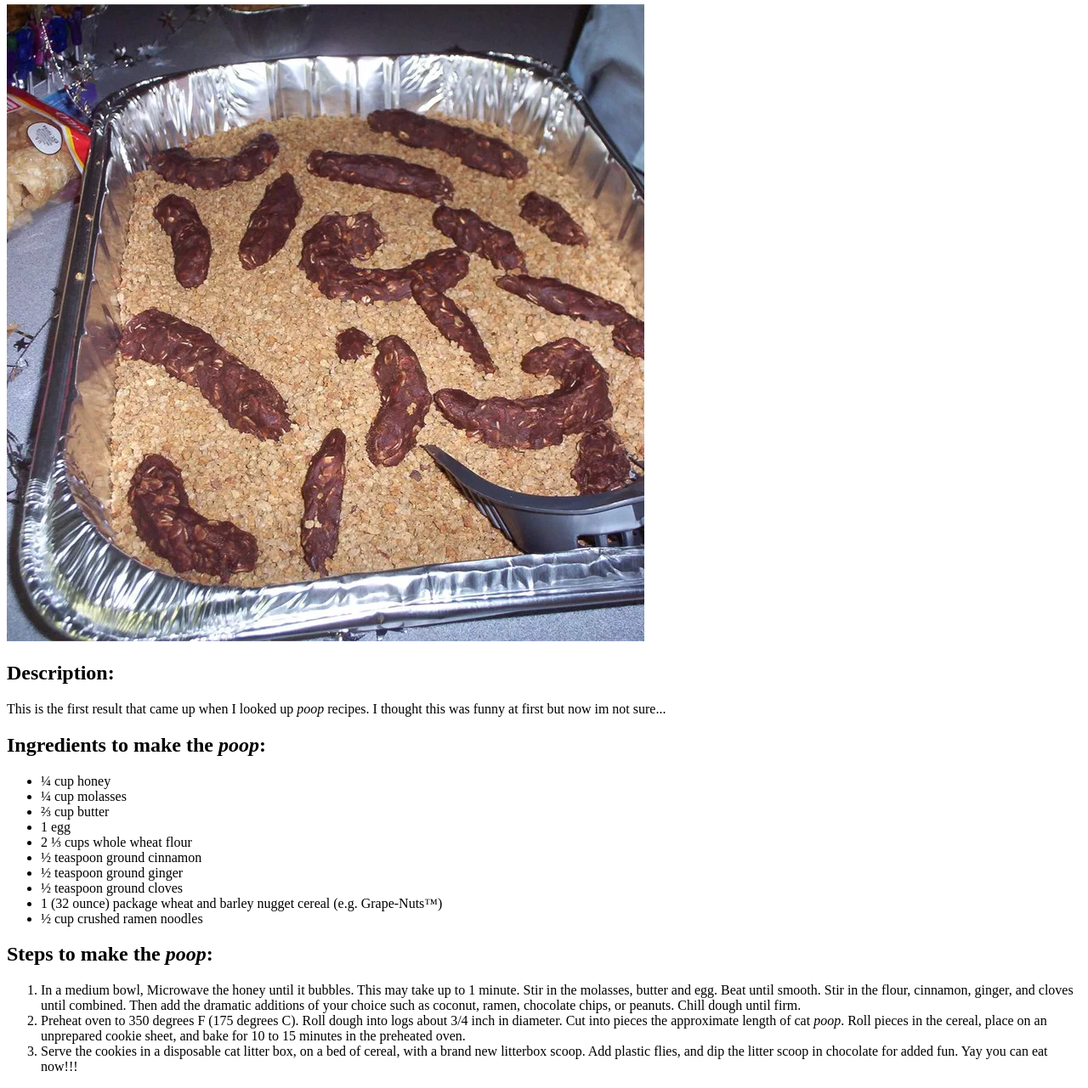
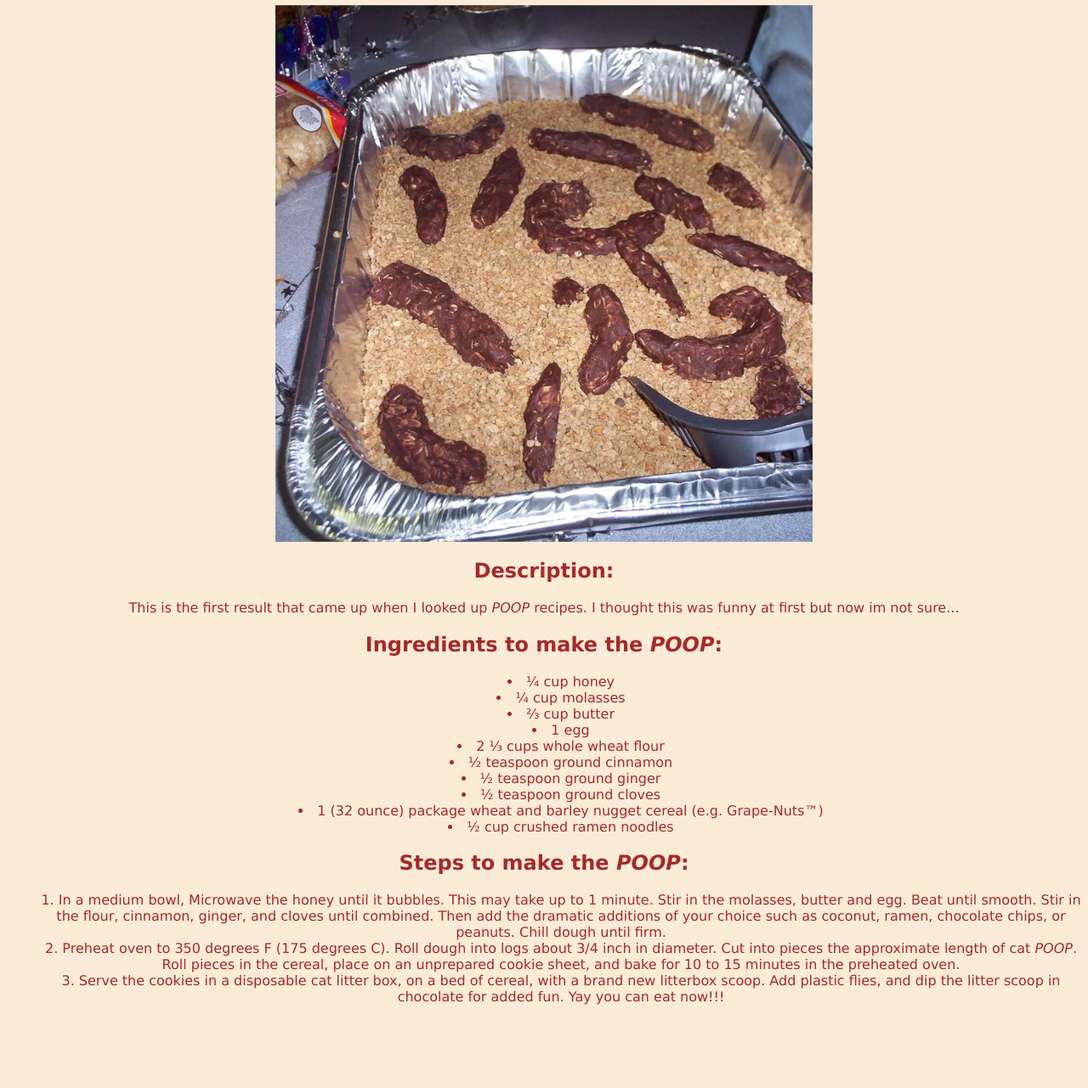
Before and after one commit to abdiruri/odin-recipes, a plain HTML site: page recipes/Cat_Poop_Cookies_II.html in a window 1280 px wide. Shown: the part 75-1356 px from the top of the page at 85% size. After the commit the page ends 1274 px from the top, so only its background shows below. Drawn offline with Linux system fonts and the light colour scheme.

Commit message:
Add some css to recipes website

```diff
--- a/recipes/Cat_Poop_Cookies_II.html
+++ b/recipes/Cat_Poop_Cookies_II.html
@@ -3,14 +3,14 @@
 <html lang="en">
 <head>
     <meta charset="UTF-8">
-
+    <link rel="stylesheet" href="../styles.css">
 </head>
 <body>
-    <h1>Cat <em>poop</em> Cookies II</h1>
+    <h1>Cat <em>POOP</em> Cookies II</h1>
     <img src="../images/Cat Poop Cookies II.webp">
     <h2>Description:</h2>
-    <p>This is the first result that came up when I looked up <em>poop</em> recipes. I thought this was funny at first but now im not sure...</p>
-    <h2>Ingredients to make the <em>poop</em>:</h2>
+    <p>This is the first result that came up when I looked up <em>POOP</em> recipes. I thought this was funny at first but now im not sure...</p>
+    <h2>Ingredients to make the <em>POOP</em>:</h2>
     <ul>
         <li>¼ cup honey</li>
         <li>¼ cup molasses</li>
@@ -23,10 +23,10 @@
         <li>1 (32 ounce) package wheat and barley nugget cereal (e.g. Grape-Nuts™)</li>
         <li>½ cup crushed ramen noodles</li>
     </ul>
-    <h2>Steps to make the <em>poop</em>:</h2>
+    <h2>Steps to make the <em>POOP</em>:</h2>
     <ol>
         <li>In a medium bowl, Microwave the honey until it bubbles. This may take up to 1 minute. Stir in the molasses, butter and egg. Beat until smooth. Stir in the flour, cinnamon, ginger, and cloves until combined. Then add the dramatic additions of your choice such as coconut, ramen, chocolate chips, or peanuts. Chill dough until firm.</li>
-        <li>Preheat oven to 350 degrees F (175 degrees C). Roll dough into logs about 3/4 inch in diameter. Cut into pieces the approximate length of cat <em>poop</em>. Roll pieces in the cereal, place on an unprepared cookie sheet, and bake for 10 to 15 minutes in the preheated oven.</li>
+        <li>Preheat oven to 350 degrees F (175 degrees C). Roll dough into logs about 3/4 inch in diameter. Cut into pieces the approximate length of cat <em>POOP</em>. Roll pieces in the cereal, place on an unprepared cookie sheet, and bake for 10 to 15 minutes in the preheated oven.</li>
         <li>Serve the cookies in a disposable cat litter box, on a bed of cereal, with a brand new litterbox scoop. Add plastic flies, and dip the litter scoop in chocolate for added fun. Yay you can eat now!!!</li>
     </ol>
 </body>
--- /dev/null
+++ b/styles.css
@@ -0,0 +1,18 @@
+body{
+    background-color: antiquewhite;
+}
+p,
+h1,
+h2,
+li{
+    font-family:'Lucida Sans', 'Lucida Sans Regular', 'Lucida Grande', 'Lucida Sans Unicode', Geneva, Verdana, sans-serif;
+    list-style-position:inside;
+    text-align: center;
+    color: brown;
+}
+img{
+    display: block;
+    margin-left: auto;
+    margin-right: auto;
+    width: 50%;
+}
```
Also changed, not shown: index.html (+7 -7 lines), recipes/Poop_In_A_Cup.html (+5 -5 lines), recipes/Reindeer_Poop_Cookies.html (+5 -5 lines), 1 other file.
